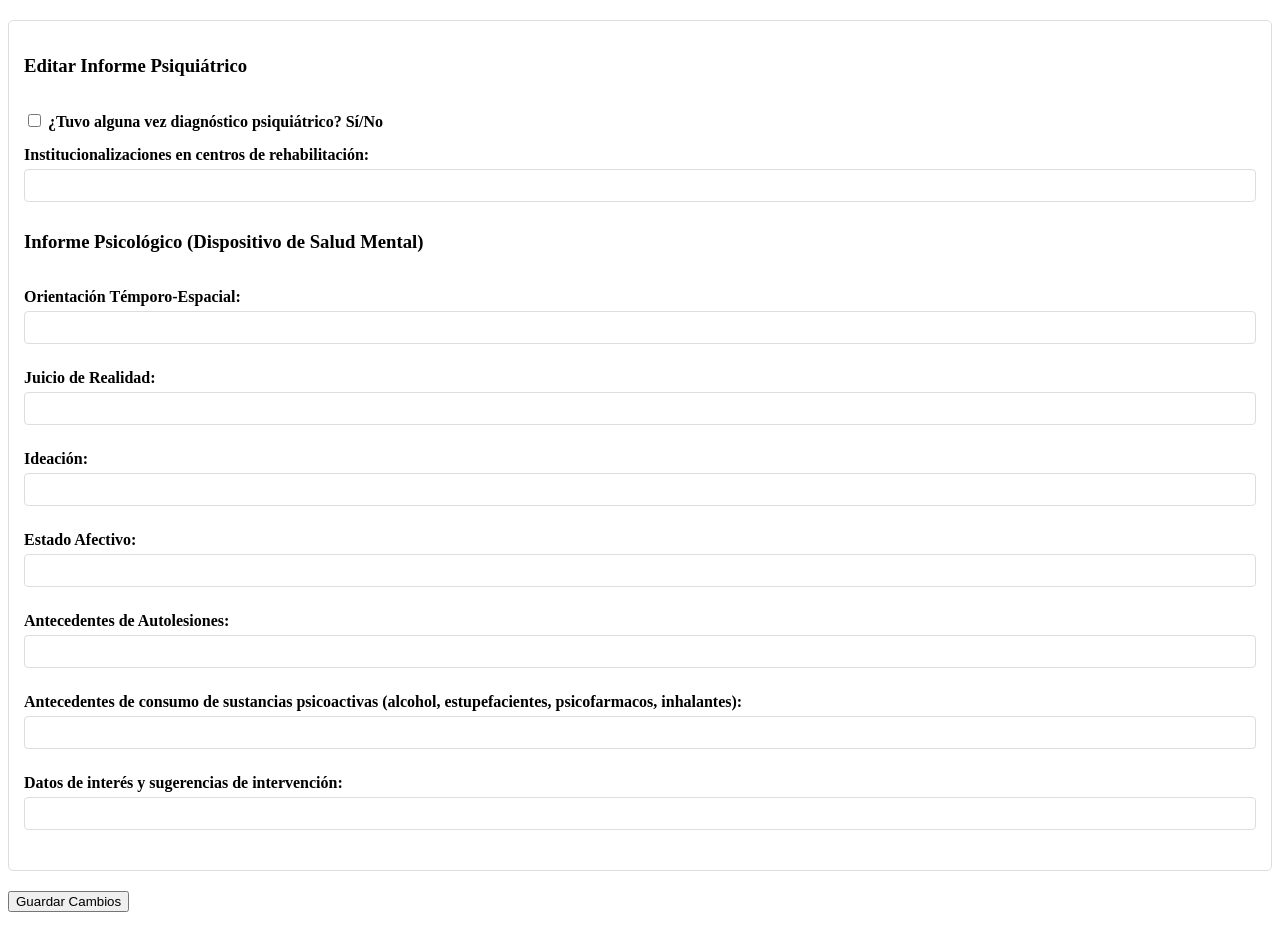
After one commit to sedrna26/SPP, a PHP site: page /Views/admin/psiquia_psico_edit.php in a window 1280 px wide. The commit adds this page. Run offline with PHP 8.4, Linux system fonts and the light colour scheme.

Commit message:
Agrego y Modifico forms
Agrego archivos de listar y editar el informe psiquiatrico y psicologico, modifico el editar de el informe de educacion

```diff
--- /dev/null
+++ b/Views/admin/psiquia_psico_edit.php
@@ -0,0 +1,255 @@
+<?php
+
+function registrarAuditoria($db, $accion, $tabla_afectada, $registro_id, $detalles)
+{
+    try {
+        $sql = "INSERT INTO auditoria (id_usuario, accion, detalles, tabla_afectada, registro_id, fecha)
+                VALUES (:id_usuario, :accion, :detalles, :tabla_afectada, :registro_id, NOW())";
+        $stmt = $db->prepare($sql);
+        $stmt->bindParam(':id_usuario', $_SESSION['id_usuario']);
+        $stmt->bindParam(':accion', $accion);
+        $stmt->bindParam(':detalles', $detalles);
+        $stmt->bindParam(':tabla_afectada', $tabla_afectada);
+        $stmt->bindParam(':registro_id', $registro_id);
+        $stmt->execute();
+    } catch (PDOException $e) {
+        echo "Error en el registro de auditoría: " . $e->getMessage();
+    }
+}
+
+// Obtener el ID del PPL de la URL
+$id_ppl = isset($_GET['id']) ? intval($_GET['id']) : 0;
+
+// Cargar datos existentes
+$psiquia_psico = null;
+if ($id_ppl > 0) {
+    $stmt = $db->prepare("SELECT * FROM psiquiatrico_psicologico WHERE id_ppl = ?");
+    $stmt->execute([$id_ppl]);
+    $psiquia_psico = $stmt->fetch(PDO::FETCH_ASSOC);
+}
+
+if ($_SERVER["REQUEST_METHOD"] == "POST" && isset($_POST['guardar'])) {
+    try {
+        $db->beginTransaction();
+
+        // Verificar si ya existe un registro para actualizar o insertar uno nuevo
+        if ($psiquia_psico) {
+            // Actualizar datos existentes
+            $stmt = $db->prepare("UPDATE psiquiatrico_psicologico
+                SET diagnostico_psiquiatrico = ?,
+                    si_no_diagnostico = ?,
+                    institucionalizaciones_centros_rehab = ?,
+                    orientacion_temporo_espacial = ?,
+                    juicio_realidad = ?,
+                    ideacion = ?,
+                    estado_afectivo = ?,
+                    antecedentes_autolesiones = ?,
+                    antecedentes_consumo_sustancias = ?,
+                    edad_inicio_consumo = ?,
+                    datos_interes_intervencion = ?
+                WHERE id_ppl = ?");
+            $stmt->execute([
+                isset($_POST['diagnostico_psiquiatrico']) ? $_POST['diagnostico_psiquiatrico'] : null,
+                isset($_POST['si_no_diagnostico']) ? 1 : 0,
+                $_POST['institucionalizaciones_centros_rehab'],
+                $_POST['orientacion_temporo_espacial'],
+                $_POST['juicio_realidad'],
+                $_POST['ideacion'],
+                $_POST['estado_afectivo'],
+                $_POST['antecedentes_autolesiones'],
+                $_POST['antecedentes_consumo_sustancias'],
+                isset($_POST['edad_inicio_consumo']) ? $_POST['edad_inicio_consumo'] : null,
+                $_POST['datos_interes_intervencion'],
+                $id_ppl
+            ]);
+
+            $accion = 'Editar Datos Psiquiátricos/Psicológicos';
+            $detalles = "Se actualizaron los datos psiquiátricos/psicológicos para el PPL con ID: $id_ppl";
+        } else {
+            // Insertar nuevos datos (similar al script de creación)
+            $stmt = $db->prepare("INSERT INTO psiquiatrico_psicologico (
+                id_ppl, diagnostico_psiquiatrico, si_no_diagnostico,
+                institucionalizaciones_centros_rehab, orientacion_temporo_espacial,
+                juicio_realidad, ideacion, estado_afectivo, antecedentes_autolesiones,
+                antecedentes_consumo_sustancias, edad_inicio_consumo, datos_interes_intervencion
+            ) VALUES (?, ?, ?, ?, ?, ?, ?, ?, ?, ?, ?, ?)");
+            $stmt->execute([
+                $id_ppl,
+                isset($_POST['diagnostico_psiquiatrico']) ? $_POST['diagnostico_psiquiatrico'] : null,
+                isset($_POST['si_no_diagnostico']) ? 1 : 0,
+                $_POST['institucionalizaciones_centros_rehab'],
+                $_POST['orientacion_temporo_espacial'],
+                $_POST['juicio_realidad'],
+                $_POST['ideacion'],
+                $_POST['estado_afectivo'],
+                $_POST['antecedentes_autolesiones'],
+                $_POST['antecedentes_consumo_sustancias'],
+                isset($_POST['edad_inicio_consumo']) ? $_POST['edad_inicio_consumo'] : null,
+                $_POST['datos_interes_intervencion']
+            ]);
+
+            $accion = 'Agregar Datos Psiquiátricos/Psicológicos';
+            $detalles = "Se insertaron los datos psiquiátricos/psicológicos para el PPL con ID: $id_ppl";
+        }
+
+        $db->commit();
+
+        // Registrar acción en la auditoría
+        $tabla_afectada = 'psiquiatrico_psicologico';
+        registrarAuditoria($db, $accion, $tabla_afectada, $id_ppl, $detalles);
+
+        header("Location: ppl_informe.php?seccion=psiquia_psico&id=" . $id_ppl);
+        exit();
+    } catch (PDOException $e) {
+        $db->rollBack();
+        echo "<div class='alert alert-danger'>Error al guardar los datos: " . $e->getMessage() . "</div>";
+    }
+}
+?>
+
+<head>
+    <style>
+        .form-section {
+            margin: 20px 0;
+            padding: 15px;
+            border: 1px solid #ddd;
+            border-radius: 5px;
+        }
+
+        .hidden {
+            display: none;
+        }
+
+        .form-group {
+            margin-bottom: 15px;
+        }
+
+        label {
+            display: block;
+            margin-bottom: 5px;
+            font-weight: bold;
+        }
+
+        input[type="text"],
+        textarea,
+        input[type="number"] {
+            width: 100%;
+            padding: 8px;
+            margin-bottom: 10px;
+            border: 1px solid #ddd;
+            border-radius: 4px;
+        }
+
+        #titulo {
+            padding-bottom: 1rem;
+        }
+    </style>
+</head>
+
+<body>
+    <form method="POST">
+        <input type="hidden" name="id_ppl" value="<?php echo htmlspecialchars($id_ppl); ?>">
+
+        <div class="form-section">
+            <h3 id="titulo">Editar Informe Psiquiátrico</h3>
+
+            <div class="form-group">
+                <div class="checkbox-group">
+                    <label>
+                        <input type="checkbox" name="si_no_diagnostico"
+                            onchange="toggleDiagnosticoInput(this)"
+                            <?php echo ($psiquia_psico && $psiquia_psico['si_no_diagnostico']) ? 'checked' : ''; ?>>
+                        ¿Tuvo alguna vez diagnóstico psiquiátrico? Sí/No
+                    </label>
+                </div>
+            </div>
+
+            <div class="form-group" id="diagnostico-group"
+                style="display: <?php echo ($psiquia_psico && $psiquia_psico['si_no_diagnostico']) ? 'block' : 'none'; ?>;">
+                <label>Diagnóstico Psiquiátrico:</label>
+                <input type="text" name="diagnostico_psiquiatrico"
+                    value="<?php echo htmlspecialchars($psiquia_psico['diagnostico_psiquiatrico'] ?? ''); ?>">
+            </div>
+
+            <div class="form-group">
+                <label>Institucionalizaciones en centros de rehabilitación:</label>
+                <input type="text" name="institucionalizaciones_centros_rehab" required
+                    value="<?php echo htmlspecialchars($psiquia_psico['institucionalizaciones_centros_rehab'] ?? ''); ?>">
+            </div>
+
+            <h3 id="titulo">Informe Psicológico (Dispositivo de Salud Mental)</h3>
+
+            <div class="form-group">
+                <label>Orientación Témporo-Espacial:</label>
+                <input type="text" name="orientacion_temporo_espacial" required
+                    value="<?php echo htmlspecialchars($psiquia_psico['orientacion_temporo_espacial'] ?? ''); ?>">
+            </div>
+
+            <div class="form-group">
+                <label>Juicio de Realidad:</label>
+                <input type="text" name="juicio_realidad" required
+                    value="<?php echo htmlspecialchars($psiquia_psico['juicio_realidad'] ?? ''); ?>">
+            </div>
+
+            <div class="form-group">
+                <label>Ideación:</label>
+                <input type="text" name="ideacion" required
+                    value="<?php echo htmlspecialchars($psiquia_psico['ideacion'] ?? ''); ?>">
+            </div>
+
+            <div class="form-group">
+                <label>Estado Afectivo:</label>
+                <input type="text" name="estado_afectivo" required
+                    value="<?php echo htmlspecialchars($psiquia_psico['estado_afectivo'] ?? ''); ?>">
+            </div>
+
+            <div class="form-group">
+                <label>Antecedentes de Autolesiones:</label>
+                <input type="text" name="antecedentes_autolesiones" required
+                    value="<?php echo htmlspecialchars($psiquia_psico['antecedentes_autolesiones'] ?? ''); ?>">
+            </div>
+
+            <div class="form-group">
+                <label>Antecedentes de consumo de sustancias psicoactivas (alcohol, estupefacientes, psicofarmacos, inhalantes):</label>
+                <input type="text" name="antecedentes_consumo_sustancias"
+                    onchange="toggleEdadInicioInput(this)"
+                    value="<?php echo htmlspecialchars($psiquia_psico['antecedentes_consumo_sustancias'] ?? ''); ?>">
+            </div>
+
+            <div class="form-group" id="edad-inicio-group"
+                style="display: <?php echo ($psiquia_psico && $psiquia_psico['edad_inicio_consumo']) ? 'block' : 'none'; ?>;">
+                <label>Edad de inicio de consumo:</label>
+                <input type="number" name="edad_inicio_consumo"
+                    value="<?php echo htmlspecialchars($psiquia_psico['edad_inicio_consumo'] ?? ''); ?>">
+            </div>
+
+            <div class="form-group">
+                <label>Datos de interés y sugerencias de intervención:</label>
+                <input type="text" name="datos_interes_intervencion" required
+                    value="<?php echo htmlspecialchars($psiquia_psico['datos_interes_intervencion'] ?? ''); ?>">
+            </div>
+        </div>
+
+        <button name="guardar" type="submit" class="btn btn-primary">Guardar Cambios</button>
+    </form>
+
+    <script>
+        function toggleDiagnosticoInput(checkbox) {
+            var diagnosticoGroup = document.getElementById('diagnostico-group');
+            if (checkbox.checked) {
+                diagnosticoGroup.style.display = 'block';
+            } else {
+                diagnosticoGroup.style.display = 'none';
+            }
+        }
+
+        function toggleEdadInicioInput(input) {
+            var edadInicioGroup = document.getElementById('edad-inicio-group');
+            if (input.value.trim() !== '') {
+                edadInicioGroup.style.display = 'block';
+            } else {
+                edadInicioGroup.style.display = 'none';
+            }
+        }
+    </script>
+</body>
```
Also changed, not shown: Views/admin/educacion_edit.php (+226 -141 lines), Views/admin/psiquia_psico_lista.php (added, +73 -0 lines).
